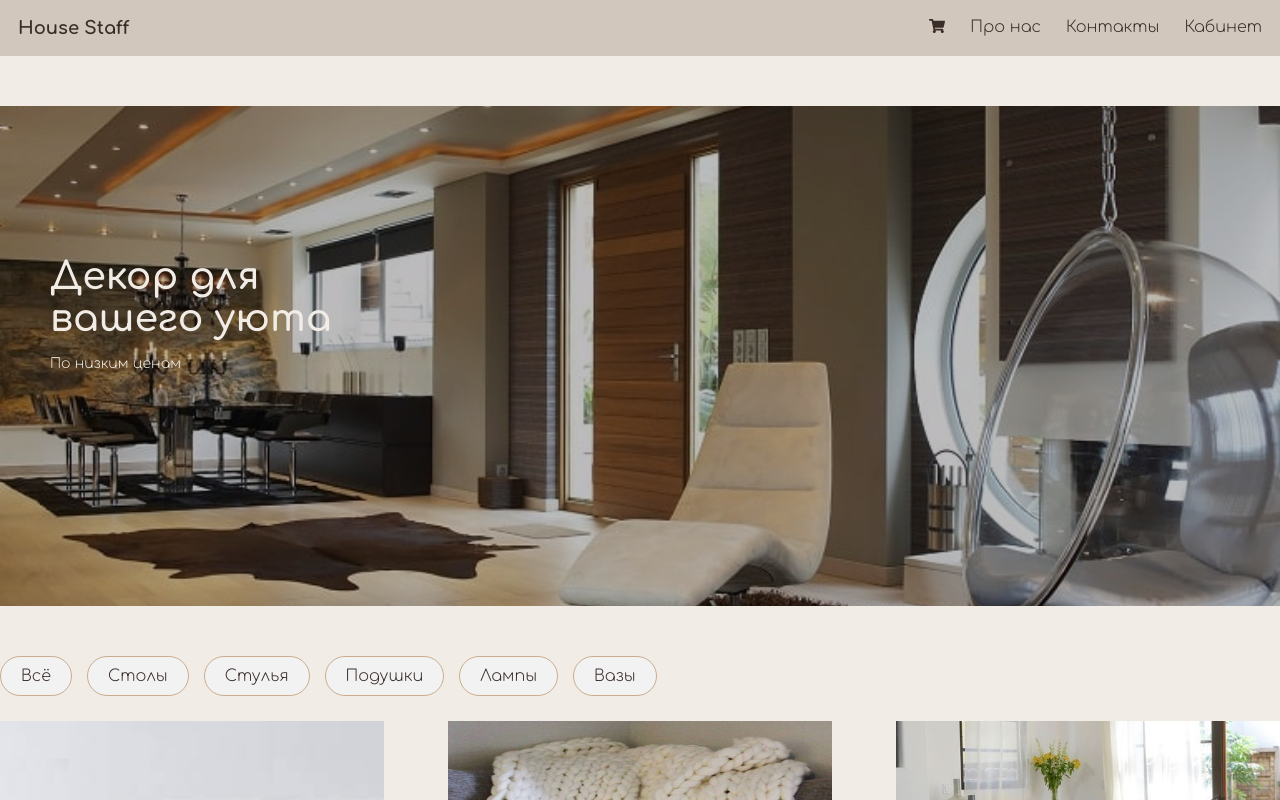
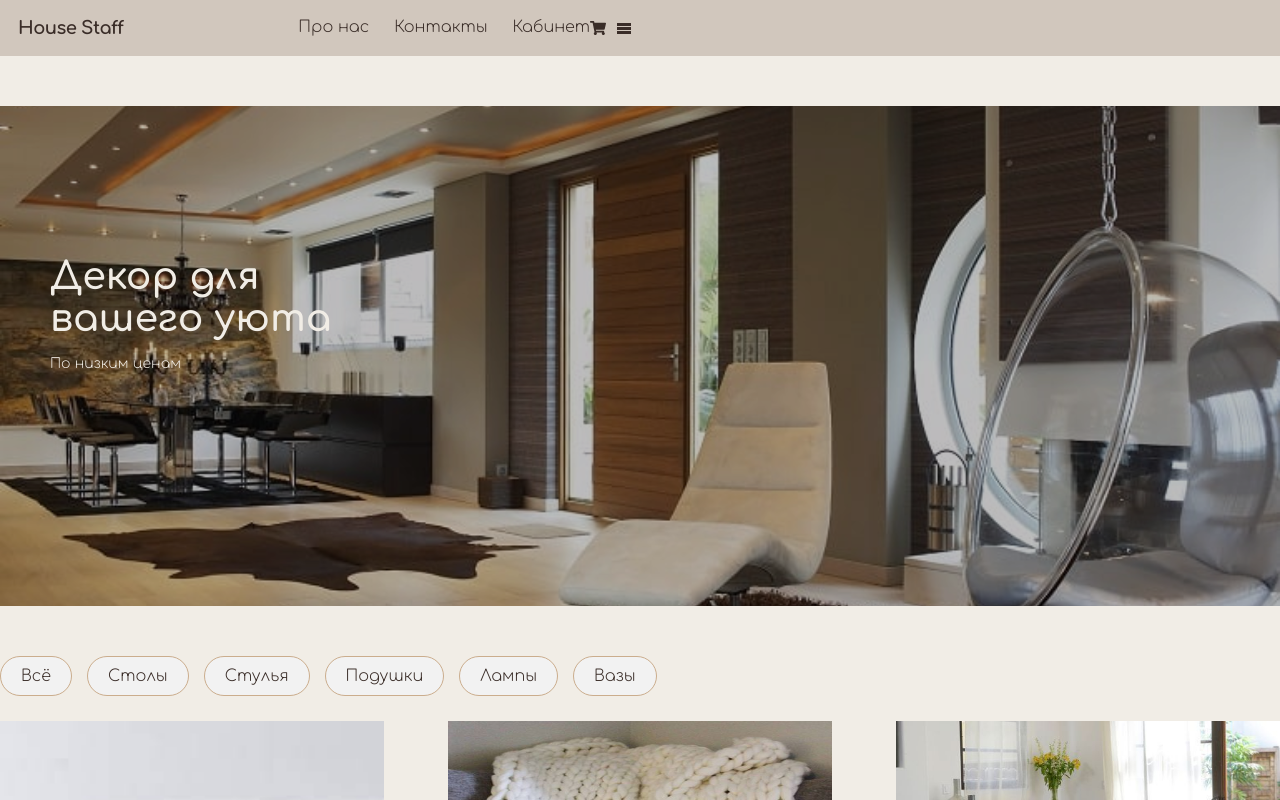
Before and after one commit to tiramisa/congenial-octo-lamp, a React (Create React App) app: page / in a window 1280 px wide. Shown: the top 800 px of the page. Built offline with nearby package versions, Linux system fonts and the light colour scheme.

Commit message:
header fix

```diff
--- a/src/components/Header.js
+++ b/src/components/Header.js
@@ -1,5 +1,6 @@
 import React, { useState } from 'react';
 import { FaShoppingCart } from 'react-icons/fa';
+import { ImMenu } from 'react-icons/im';
 import { ImCancelCircle } from 'react-icons/im';
 
 import Order from './Order';
@@ -21,7 +22,9 @@ const showOrders = props => {
 const showNothing = () => {
   return (
     <div className="empty">
-      <h2>Начните покупки, чтобы добавить товары в корзину.</h2>
+      <h2 class="shopping-message">
+        Начните покупки, чтобы добавить товары в корзину.
+      </h2>
     </div>
   );
 };
@@ -34,7 +37,7 @@ export default function Header(props) {
         <div className="header">
           <a href="index.html" className="logo">
             House Staff
-          </a>{' '}
+          </a>
           <ul className="nav">
             <li>
               <a href="index.html">Про нас</a>
@@ -45,11 +48,14 @@ export default function Header(props) {
             <li>
               <a href="index.html">Кабинет</a>
             </li>
-          </ul>{' '}
-          <FaShoppingCart
-            onClick={() => setCartOpen((cartOpen = !cartOpen))}
-            className={`shop-card-button ${cartOpen && 'active'}`}
-          />
+          </ul>
+          <div className="header-btn">
+            <FaShoppingCart
+              onClick={() => setCartOpen((cartOpen = !cartOpen))}
+              className={`shop-card-button ${cartOpen && 'active'}`}
+            />
+            <ImMenu className="burger-button" />
+          </div>
         </div>
 
         {cartOpen && (
--- a/src/index.css
+++ b/src/index.css
@@ -14,10 +14,33 @@
   padding: 0;
 }
 
+h1,
+h2,
+h3,
+h4,
+h5,
+h6,
+p {
+  margin: 0;
+}
+
 a {
   color: var(--text-color);
   text-decoration: none;
 }
+
+/* .visually-hidden {
+  position: absolute;
+  width: 1px;
+  height: 1px;
+  margin: -1px;
+  border: 0;
+  padding: 0;
+  white-space: nowrap;
+  clip-path: inset(100%);
+  clip: rect(0 0 0 0);
+  overflow: hidden;
+} */
 
 body {
   background-color: var(--main-color);
@@ -34,20 +57,27 @@ body.modal-open {
   margin: auto;
 }
 
+/* header */
 header {
   position: relative;
 }
 
 .header {
+  display: flex;
   background-color: var(--brand-background-color);
   padding: 18px;
 }
 
+
 header .logo {
+  padding-right: 150px;
   color: var(--text-color);
   font-weight: 700;
   font-size: 14px;
+  letter-spacing: -.03em;
   line-height: 1.71em;
+  align-items: center;
+  justify-content: center;
 }
 
 @media screen and (min-width: 768px) {
@@ -61,6 +91,12 @@ header .logo {
   header .logo {
     line-height: 20px;
   }
+}
+
+.header-btn {
+  display: flex;
+  align-items: center;
+  justify-content: center;
 }
 
 header ul.nav li {
@@ -88,8 +124,17 @@ header ul.nav li {
 }
 
 header .shop-card-button {
+  padding-right: 10px;
   cursor: pointer;
   transition: color 500ms ease, transform 500ms ease;
+}
+
+header .shop-cart .empty .shopping-message {
+  font-size: 10px;
+  line-height: 1.01em;
+  text-align: center;
+  color: var(--text-color);
+  padding: 20px;
 }
 
 @media screen and (min-width: 768px) {
@@ -121,7 +166,7 @@ header .shop-card-button {
     padding-bottom: 0;
   }
 
-  header .shop-cart .empty h2 {
+  header .shop-cart .empty .shopping-message {
     font-size: 14px;
     text-align: center;
     color: var(--text-color);
@@ -340,7 +385,7 @@ main .add-to-cart:focus,
   float: right;
   margin-bottom: 30px;
   transition: all 500ms ease;
-  padding-left: 20px;
+  padding: 10px;
 }
 
 .close-button:hover,
```
